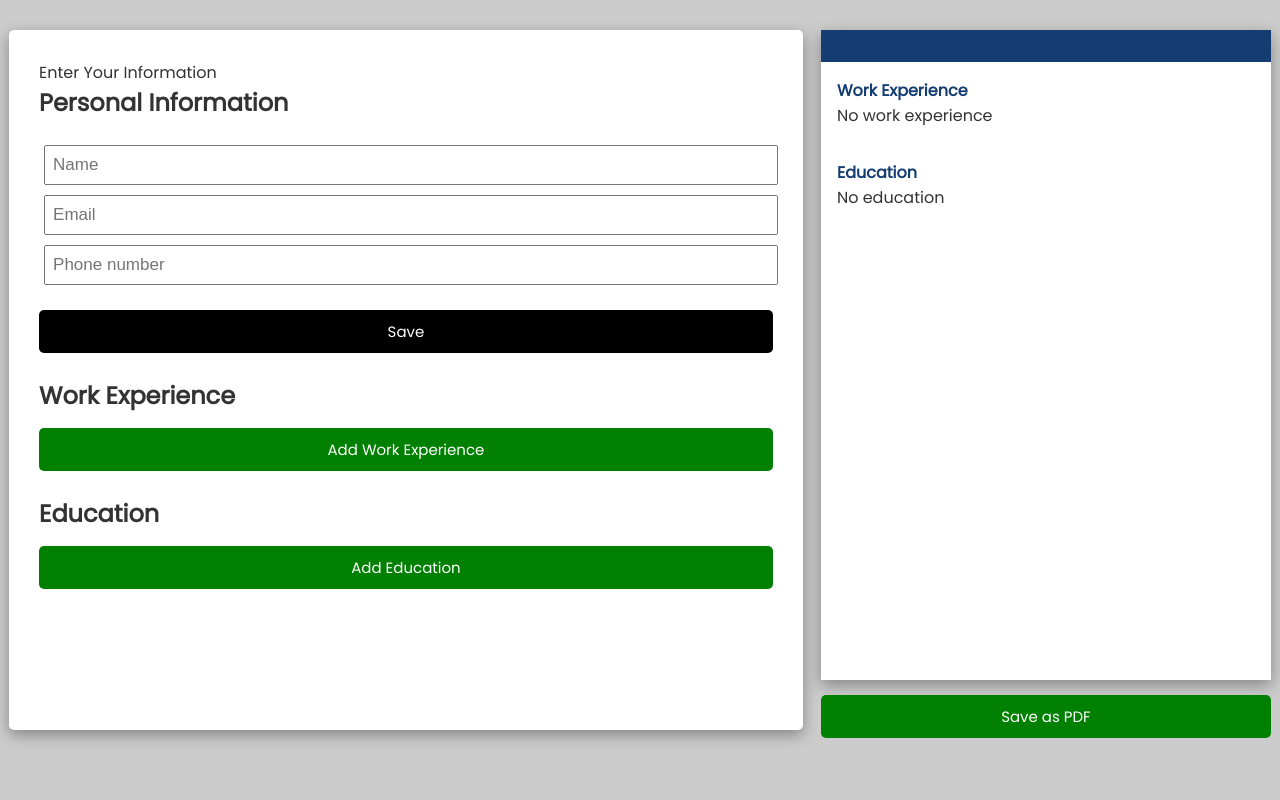
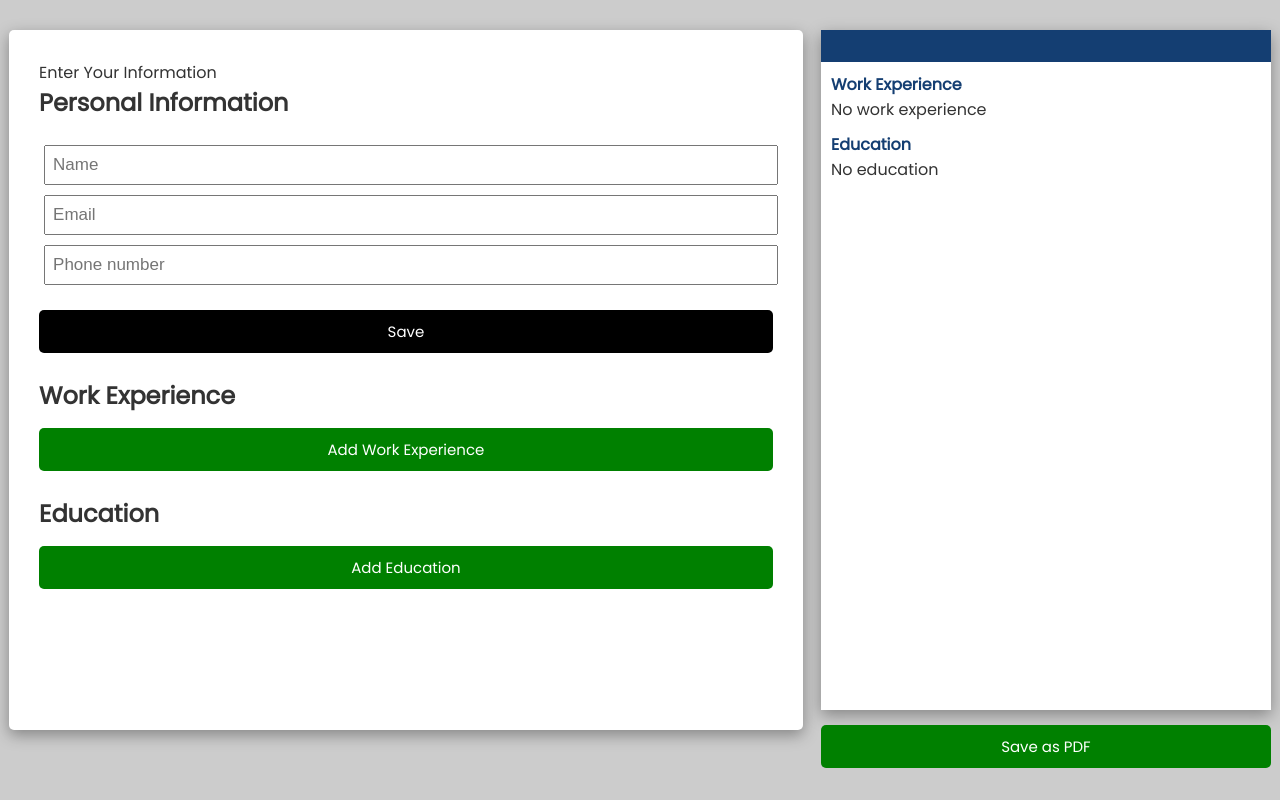
Before and after one commit to amirobinsonmuto/cv-project, a React (Create React App) app: page / in a window 1280 px wide. Built offline with nearby package versions, Linux system fonts and the light colour scheme.

Commit message:
Update styling

```diff
--- a/src/components/WorkExperience.js
+++ b/src/components/WorkExperience.js
@@ -1,6 +1,6 @@
 const WorkExperience = ({ workExperience }) => {
   return (
-    <div>
+    <div className="work-experience">
       <div className="flex">
         <h3>{workExperience.position}</h3>
         <p>
--- a/src/index.css
+++ b/src/index.css
@@ -13,10 +13,6 @@ body {
   color: rgb(51, 51, 51);
 }
 
-h3 {
-  margin-top: 0.8rem;
-}
-
 .blue-text {
   color: rgb(20, 62, 114);
 }
@@ -24,6 +20,7 @@ h3 {
 .container {
   display: flex;
   flex-wrap: wrap;
+  height: 100%;
 }
 
 .forms {
@@ -31,7 +28,7 @@ h3 {
   box-shadow: rgb(0 0 0 / 35%) 0px 5px 15px;
   padding: 30px;
   border-radius: 5px;
-  width: 210mm;
+  max-width: 210mm;
   background-color: #fff;
 }
 
@@ -41,15 +38,14 @@ h3 {
   height: 700px;
   position: sticky;
   align-self: flex-start;
-  top: 10;
+  top: 0;
   margin: 30px auto;
 }
 
 .resume {
   background-color: #fff;
   width: 450px;
-  height: 650px;
-  /* align-self: flex-start; */
+  height: 680px;
   box-shadow: rgb(0 0 0 / 35%) 0px 5px 15px;
   color: rgb(51, 51, 51);
 }
@@ -64,13 +60,12 @@ h3 {
 
 .resume h3 {
   font-size: 14px;
-  line-height: 18px;
-  margin-top: 10px;
+  line-height: 20px;
 }
 
 .resume h4 {
   font-size: 12px;
-  line-height: 16px;
+  line-height: 18px;
 }
 
 .resume p {
@@ -176,5 +171,10 @@ footer {
 
 .resume-work-experience,
 .resume-education {
-  padding: 1rem;
+  padding: 10px;
+  padding-bottom: 0;
 }
+
+.work-experience {
+  margin-bottom: 5px;
+}
```
